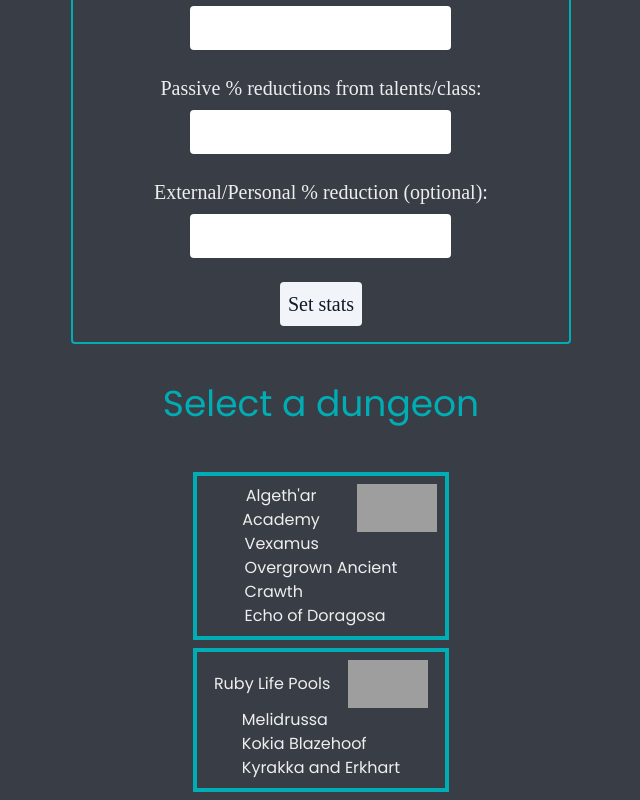
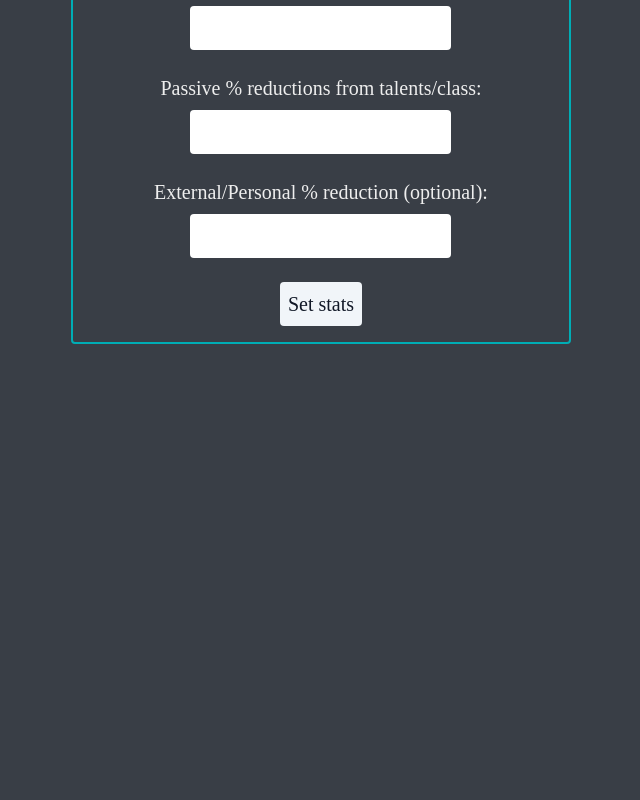
Before and after one commit to jinitsuga/oneshot-ornot, a React (Vite) app: page / in a window 1280 px wide. Shown: the part 584-1384 px from the top of the page, without its empty margins (319-959 px from the left). After the commit the page ends 928 px from the top, so only its background shows below. Built offline with nearby package versions, Linux system fonts and the light colour scheme; grey boxes are pictures that could not be loaded.

Commit message:
adding char stats to localstorage, and enabling maintenance of stats if user wants to edit

```diff
--- a/src/App.tsx
+++ b/src/App.tsx
@@ -27,8 +27,8 @@ export default function App() {
       <h1 className="text-4xl text-emphasis m-10">
         Find out if you're getting one-shot
       </h1>
-      {!charStats && <CharacterForm setCharStats={setCharStats} />}
-      <DungeonSelector bossSelect={setSelectedBoss} />
+      {!localStorage.stats && <CharacterForm setCharStats={setCharStats} />}
+      {localStorage.stats && <DungeonSelector bossSelect={setSelectedBoss} />}
     </div>
   );
 }
--- a/src/Components/CharacterForm.tsx
+++ b/src/Components/CharacterForm.tsx
@@ -14,8 +14,6 @@ const CharacterForm: FC<Props> = ({ setCharStats }) => {
     passives: 0,
     external: 0,
   });
-
-  console.log(stats);
 
   function updateStats(e: any) {
     setStats((oldstats) => {
@@ -40,6 +38,7 @@ const CharacterForm: FC<Props> = ({ setCharStats }) => {
             type="number"
             name="hp"
             onChange={updateStats}
+            value={stats.hp > 0 ? stats.hp : undefined}
           ></input>
         </label>
         <label
@@ -52,6 +51,7 @@ const CharacterForm: FC<Props> = ({ setCharStats }) => {
             type="number"
             name="versatility"
             onChange={updateStats}
+            value={stats.versatility > 0 ? stats.versatility : undefined}
           ></input>
         </label>
         <label
@@ -64,6 +64,7 @@ const CharacterForm: FC<Props> = ({ setCharStats }) => {
             type="number"
             name="armor"
             onChange={updateStats}
+            value={stats.armor > 0 ? stats.armor : undefined}
           ></input>
         </label>
         <label
@@ -76,6 +77,7 @@ const CharacterForm: FC<Props> = ({ setCharStats }) => {
             type="number"
             name="avoidance"
             onChange={updateStats}
+            value={stats.avoidance > 0 ? stats.avoidance : undefined}
           ></input>
         </label>
         <label
@@ -88,6 +90,7 @@ const CharacterForm: FC<Props> = ({ setCharStats }) => {
             type="number"
             name="passives"
             onChange={updateStats}
+            value={stats.passives > 0 ? stats.passives : undefined}
           ></input>
         </label>
         <label
@@ -100,6 +103,7 @@ const CharacterForm: FC<Props> = ({ setCharStats }) => {
             type="number"
             name="external"
             onChange={updateStats}
+            value={stats.external > 0 ? stats.external : undefined}
           ></input>
         </label>
         <button
@@ -107,7 +111,7 @@ const CharacterForm: FC<Props> = ({ setCharStats }) => {
           className="text-xl text-gray-900 bg-slate-100 p-2 m-2 rounded"
           onClick={(e) => {
             e.preventDefault();
-
+            localStorage.setItem("stats", JSON.stringify(stats));
             if (stats.hp > 1 && stats.armor > 1) {
               setCharStats(stats);
             }
--- a/src/Components/DungeonListItem.tsx
+++ b/src/Components/DungeonListItem.tsx
@@ -6,8 +6,6 @@ interface DungeonData {
 }
 
 const DungeonListItem: FC<DungeonData> = ({ dungeon, bossSelect }) => {
-  const [dungeonSelected, setDungeonSelect] = React.useState<boolean>(false);
-
   const entries = Object.entries(dungeon);
 
   const bossesAndAbilities = Object.entries(entries[2][1]);
@@ -20,15 +18,16 @@ const DungeonListItem: FC<DungeonData> = ({ dungeon, bossSelect }) => {
 
     // MIGHT NEED TO TURN THE <LI> INTO A <LI> ELEMENT WITH A BUTTON INSIDE FOR KEYBOARD ONLY NAV
     return (
-      <li
+      <li key={id}>
+        <button
           className="hover:cursor-pointer"
           onClick={(e) => {
             e.preventDefault();
             selectBoss();
           }}
-        key={id}
         >
           {boss[0]}
+        </button>
       </li>
     );
   });
--- a/src/Components/DungeonSelector.tsx
+++ b/src/Components/DungeonSelector.tsx
@@ -11,7 +11,10 @@ interface Props {
 const DungeonSelector: FC<Props> = ({ bossSelect }) => {
   return (
     <div className="flex flex-col items-center justify-center">
-      <h3 className="text-4xl text-emphasis m-10"> Select a dungeon </h3>
+      <h3 className="text-4xl text-emphasis m-10">
+        {" "}
+        Select a boss from one of the dungeons!{" "}
+      </h3>
       <form>
         <ul>
           <li>
--- a/src/Components/bossItem.tsx
+++ b/src/Components/bossItem.tsx
@@ -1,10 +1,10 @@
 import React, { FC } from "react";
 
 interface Props {
-  abilities: any;
+  bossInfo: any;
 }
 
-const Boss: FC<Props> = ({ abilities }) => {
+const Boss: FC<Props> = ({ bossInfo }) => {
   return <div></div>;
 };
 
```
Lines whose indentation alone changed are shown as unchanged.
